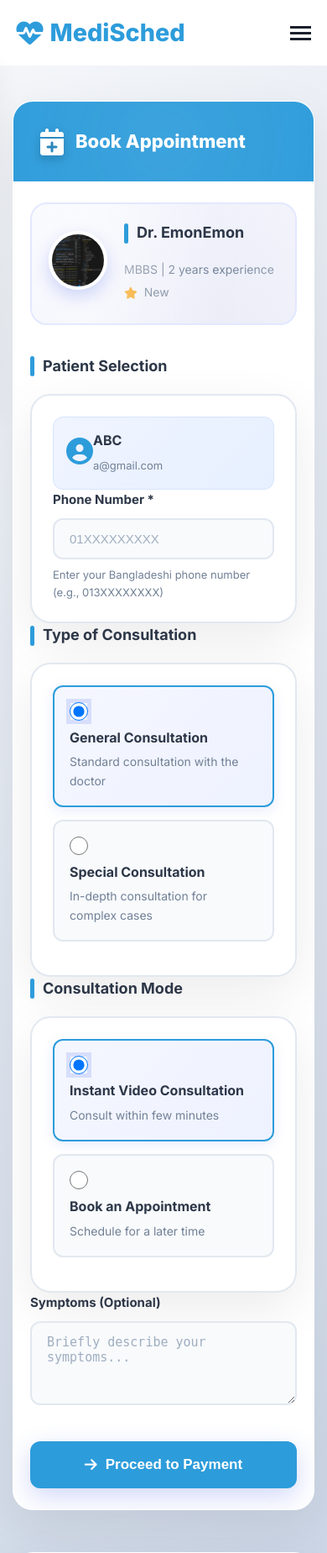
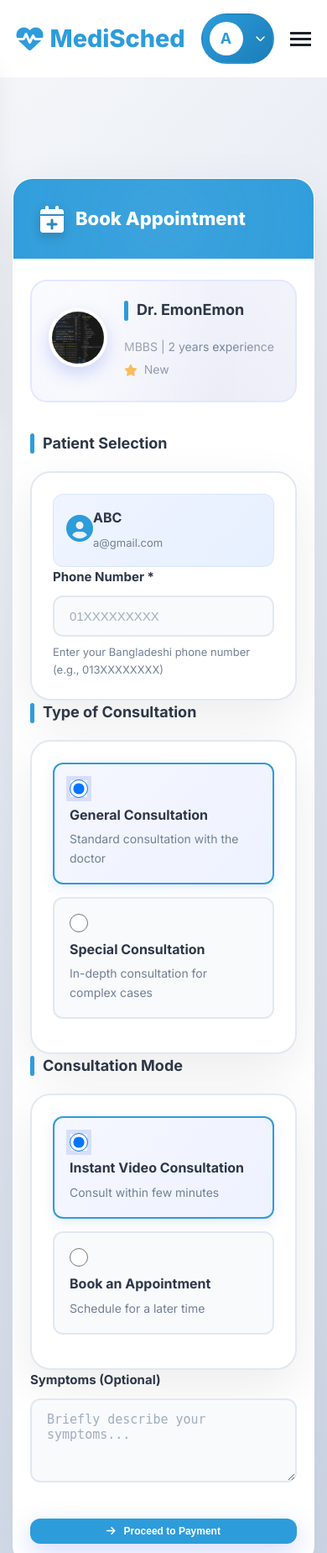
Before and after one commit to RlM100always/MediSched-, a Django app: page /appointment/book/3/ in a window 390 px wide. Shown: the top 1849 px of the page at 84% size. Run offline with Django 5.2, Linux system fonts and the light colour scheme; a user stored in the database is signed in; data comes from the database, SQL or seed files in the repository.

Commit message:
fix navbar responsive issue for mobile

```diff
--- a/medisched/home/templates/base.html
+++ b/medisched/home/templates/base.html
@@ -40,6 +40,7 @@
         .profile-avatar {
             width: 38px;
             height: 38px;
+            min-width: 38px; /* Added for mobile */
             border-radius: 50%;
             background: white;
             color: #2D9CDB;
@@ -61,12 +62,14 @@
             font-weight: 700;
             font-size: 14px;
             line-height: 1.2;
+            white-space: nowrap; /* Prevent text wrapping */
         }
 
         .profile-role {
             font-size: 11px;
             opacity: 0.9;
             text-transform: capitalize;
+            white-space: nowrap; /* Prevent text wrapping */
         }
 
         .profile-arrow {
@@ -129,6 +132,7 @@
         .dropdown-avatar {
             width: 50px;
             height: 50px;
+            min-width: 50px; /* Added for mobile */
             border-radius: 50%;
             background: linear-gradient(135deg, #2D9CDB 0%, #1a7db8 100%);
             color: white;
@@ -146,6 +150,7 @@
             font-weight: 700;
             color: #2d3748;
             margin-bottom: 3px;
+            word-break: break-word; /* Handle long names */
         }
 
         .dropdown-user-details p {
@@ -154,6 +159,7 @@
             display: flex;
             align-items: center;
             gap: 5px;
+            word-break: break-all; /* Handle long emails */
         }
 
         .role-badge {
@@ -182,6 +188,8 @@
             transition: all 0.2s ease;
             font-size: 14px;
             font-weight: 500;
+            width: 100%;
+            box-sizing: border-box;
         }
 
         .dropdown-item:hover {
@@ -194,6 +202,7 @@
             width: 20px;
             font-size: 16px;
             opacity: 0.7;
+            text-align: center;
         }
 
         .dropdown-item:hover i {
@@ -215,19 +224,137 @@
             color: #c53030;
         }
 
-        /* Mobile Responsive */
+        /* Mobile Responsive - Enhanced */
         @media (max-width: 768px) {
             .profile-info {
-                display: none;
+                display: none; /* Hide text on mobile */
             }
 
             .profile-trigger {
                 padding: 8px;
+                min-width: auto;
+            }
+
+            .profile-avatar {
+                width: 40px;
+                height: 40px;
+                min-width: 40px;
+                font-size: 18px;
             }
 
             .dropdown-menu {
-                min-width: 220px;
+                position: fixed;
+                top: auto !important;
+                left: 50% !important;
+                transform: translateX(-50%) translateY(-10px);
+                right: auto !important;
+                width: 90vw;
+                max-width: 320px;
+                max-height: 80vh;
+                overflow-y: auto;
+                box-shadow: 0 20px 60px rgba(0, 0, 0, 0.3);
             }
+
+            .profile-dropdown.active .dropdown-menu {
+                transform: translateX(-50%) translateY(0);
+            }
+
+            .dropdown-menu::before {
+                display: none; /* Hide arrow on mobile */
+            }
+
+            .dropdown-header {
+                padding: 15px;
+            }
+
+            .dropdown-user-info {
+                flex-direction: column;
+                text-align: center;
+                gap: 10px;
+            }
+
+            .dropdown-avatar {
+                width: 60px;
+                height: 60px;
+                font-size: 24px;
+            }
+
+            .dropdown-user-details {
+                text-align: center;
+            }
+
+            .dropdown-user-details p {
+                justify-content: center;
+                flex-wrap: wrap;
+            }
+        }
+
+        /* Small Mobile (iPhone SE, etc.) */
+        @media (max-width: 375px) {
+            .dropdown-menu {
+                width: 95vw;
+                max-width: 95vw;
+            }
+
+            .dropdown-item {
+                padding: 12px 15px;
+                font-size: 13px;
+            }
+
+            .dropdown-item i {
+                font-size: 14px;
+            }
+        }
+
+        /* Tablet adjustments */
+        @media (min-width: 769px) and (max-width: 1024px) {
+            .profile-name {
+                font-size: 13px;
+            }
+
+            .profile-role {
+                font-size: 10px;
+            }
+
+            .profile-trigger {
+                padding: 8px 12px;
+            }
+        }
+
+        /* Prevent navbar overflow */
+        .nav-buttons {
+            display: flex;
+            align-items: center;
+            gap: 15px;
+            flex-wrap: nowrap;
+            min-width: fit-content;
+        }
+
+        /* Handle very small screens */
+        @media (max-width: 480px) {
+            .nav-buttons {
+                gap: 10px;
+            }
+
+            .btn {
+                padding: 8px 12px !important;
+                font-size: 12px !important;
+            }
+
+            .btn i {
+                font-size: 12px !important;
+            }
+        }
+
+        /* Fix for dropdown positioning on scroll */
+        .navbar {
+            position: relative;
+            z-index: 100;
+        }
+
+        /* Ensure dropdown stays above content */
+        .dropdown-menu {
+            z-index: 1100 !important;
         }
     </style>
 
@@ -255,12 +382,12 @@
             {% if user.is_authenticated %}
                 <!-- Profile Dropdown -->
                 <div class="profile-dropdown" id="profileDropdown">
-                    <div class="profile-trigger" onclick="toggleProfileDropdown()">
+                    <div class="profile-trigger" onclick="toggleProfileDropdown(event)">
                         <div class="profile-avatar">
                             {{ user.first_name.0|default:user.username.0|upper }}
                         </div>
                         <div class="profile-info">
-                            <span class="profile-name">{{ user.first_name|default:user.username }}</span>
+                            <span class="profile-name">{{ user.first_name|default:user.username|truncatechars:15 }}</span>
                             <span class="profile-role">{{ user.role }}</span>
                         </div>
                         <i class="fas fa-chevron-down profile-arrow"></i>
@@ -276,7 +403,7 @@
                                     <h4>{{ user.get_full_name|default:user.username }}</h4>
                                     <p>
                                         <i class="fas fa-envelope"></i>
-                                        {{ user.email }}
+                                        {{ user.email|truncatechars:20 }}
                                     </p>
                                     <span class="role-badge">{{ user.role }}</span>
                                 </div>
@@ -322,6 +449,10 @@
                                 <i class="fas fa-bell"></i>
                                 <span>Notifications</span>
                             </a>
+                            <a href="#" class="dropdown-item">
+                                <i class="fas fa-sign-out-alt"></i>
+                                <span>Logout</span>
+                            </a>
 
                             <div class="dropdown-divider"></div>
 
@@ -357,11 +488,38 @@
     <!-- JS File -->
     <script src="{% static 'home/js/main.js' %}"></script>
 
-    <!-- Profile Dropdown Script -->
+    <!-- Enhanced Profile Dropdown Script -->
     <script>
-        function toggleProfileDropdown() {
+        function toggleProfileDropdown(event) {
+            event.stopPropagation();
             const dropdown = document.getElementById('profileDropdown');
+            const isActive = dropdown.classList.contains('active');
+
+            // Close all other dropdowns
+            document.querySelectorAll('.profile-dropdown.active').forEach(el => {
+                if (el !== dropdown) {
+                    el.classList.remove('active');
+                }
+            });
+
+            // Toggle current dropdown
             dropdown.classList.toggle('active');
+
+            // On mobile, adjust dropdown position
+            if (window.innerWidth <= 768) {
+                const dropdownMenu = dropdown.querySelector('.dropdown-menu');
+                const triggerRect = dropdown.getBoundingClientRect();
+                const viewportHeight = window.innerHeight;
+
+                // Position dropdown above if there's not enough space below
+                if (triggerRect.bottom + dropdownMenu.offsetHeight > viewportHeight - 20) {
+                    dropdownMenu.style.top = 'auto';
+                    dropdownMenu.style.bottom = 'calc(100% + 15px)';
+                } else {
+                    dropdownMenu.style.top = 'calc(100% + 15px)';
+                    dropdownMenu.style.bottom = 'auto';
+                }
+            }
         }
 
         // Close dropdown when clicking outside
@@ -381,6 +539,22 @@
                 }
             }
         });
+
+        // Close dropdown on window resize
+        window.addEventListener('resize', function() {
+            const dropdown = document.getElementById('profileDropdown');
+            if (dropdown && dropdown.classList.contains('active')) {
+                dropdown.classList.remove('active');
+            }
+        });
+
+        // Handle scroll for mobile dropdown positioning
+        window.addEventListener('scroll', function() {
+            const dropdown = document.getElementById('profileDropdown');
+            if (dropdown && dropdown.classList.contains('active') && window.innerWidth <= 768) {
+                dropdown.classList.remove('active');
+            }
+        });
     </script>
 
     {% block extra_js %}{% endblock %}
```
